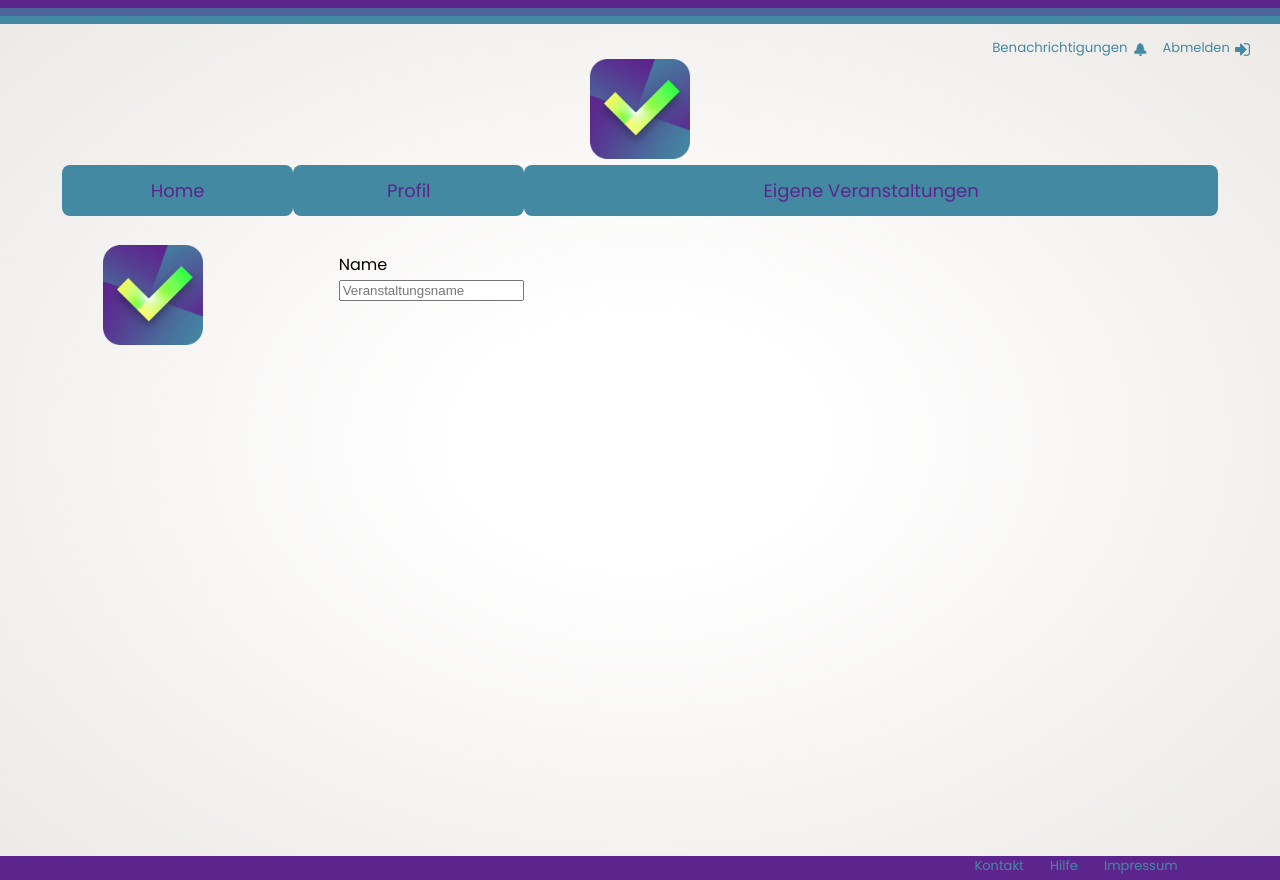
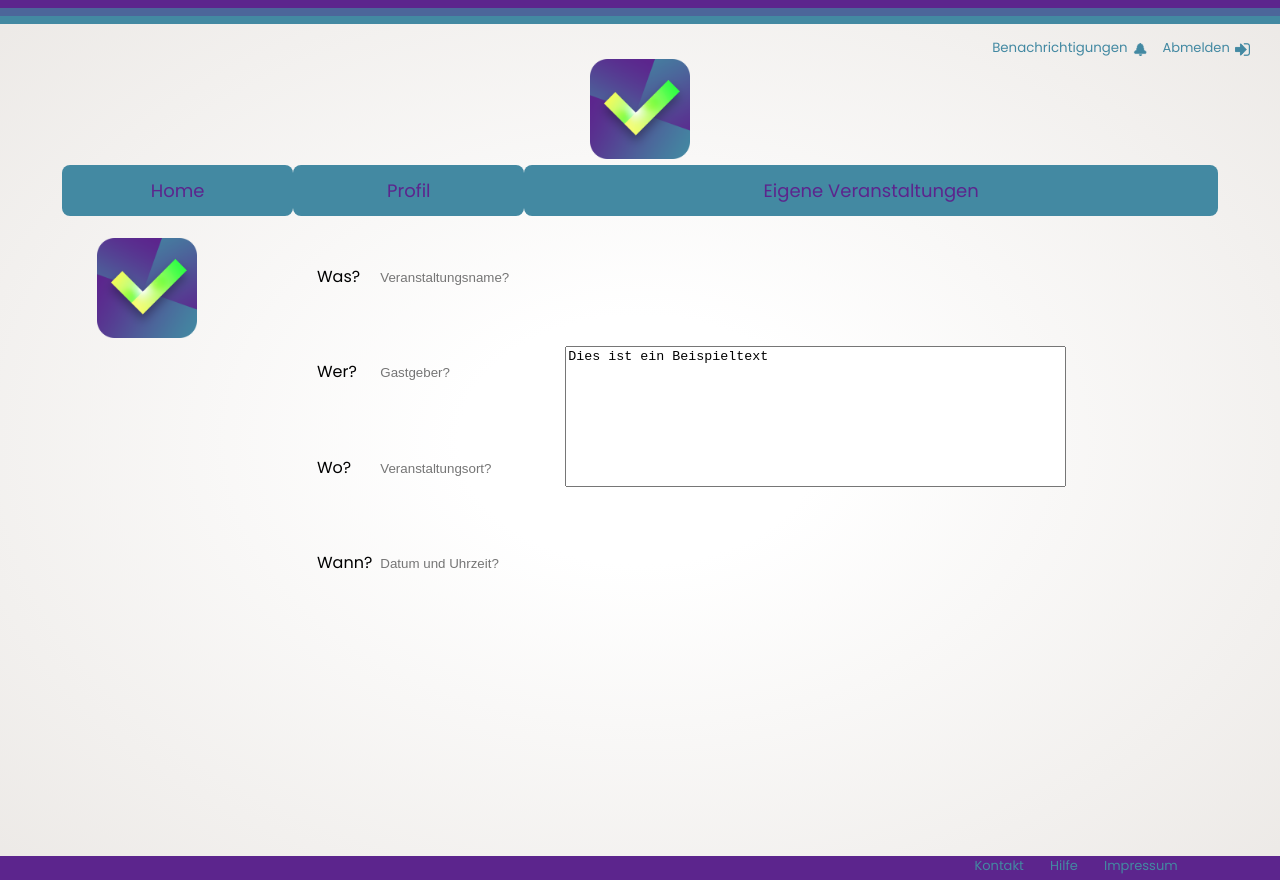
Before and after one commit to FHBielefeld-IFM-WS1718-SWEng1/WebFrontend, a plain HTML site: page veranstaltung.html in a window 1280 px wide. Drawn offline with Linux system fonts and the light colour scheme.

Commit message:
Tabelle für die HTML_elemente eingefügt

```diff
--- a/css/veranstaltung.css
+++ b/css/veranstaltung.css
@@ -22,8 +22,8 @@
     #content #picture {
         grid-row: 1;
         grid-column: 1;
-        margin-top: 8%;
-        margin-left: 3%; }
+        margin-top: 5%;
+        margin-left: 0%;}
         #content #picture img {
             width: 150px; }
             @media (max-device-width: 930px) {
@@ -32,6 +32,14 @@
     #content #party_description {
         grid-row: 1 / 3;
         grid-column: 2 / 4;
-        padding: 10px;
-        margin: 3%;
         border-radius: 4px; }
+    #content #party_description table {
+        table-layout: fixed;
+    }
+    #content #party_description textarea {
+        resize: none;
+    }
+    #content #party_description input {
+        background-color: transparent;
+        border-color: transparent;
+    }
--- a/veranstaltung.html
+++ b/veranstaltung.html
@@ -46,12 +46,25 @@
             <img src="img/logo.png"/>
         </div>
 
-        <div id="party_description">
-            <div tag="name">
-                <label>Name</label><br>
-                <input v-model="Name" placeholder="Veranstaltungsname"/>
-            </div>
-        </div>
+        <table id="party_description">
+            <tr>
+                <td class="identifier"> <label>Was?</label> </td>
+                <td> <input v-model="Name" placeholder="Veranstaltungsname?"/> </td>
+                <td rowspan="4"> <textarea v-model="beschreibung" placeholder="Beschreibung der Party" rows="9" cols="60">Dies ist ein Beispieltext</textarea> </td>
+            </tr>
+            <tr>
+                <td class="identifier"> <label>Wer?</label> </td>
+                <td> <input v-model="Gastgeber" placeholder="Gastgeber?"/> </td>
+            </tr>
+            <tr>
+                <td class="identifier"> <label>Wo?</label> </td>
+                <td> <input v-model="Ort" placeholder="Veranstaltungsort?"/> </td>
+            </tr>
+            <tr>
+                <td class="identifier"> <label>Wann?</label> </td>
+                <td> <input v-model="uhrzeit" placeholder="Datum und Uhrzeit?"/> </td>
+            </tr>
+        </table>
     </div>
 </main>
 
```
Also changed, not shown: js/veranstaltung.js (added).
